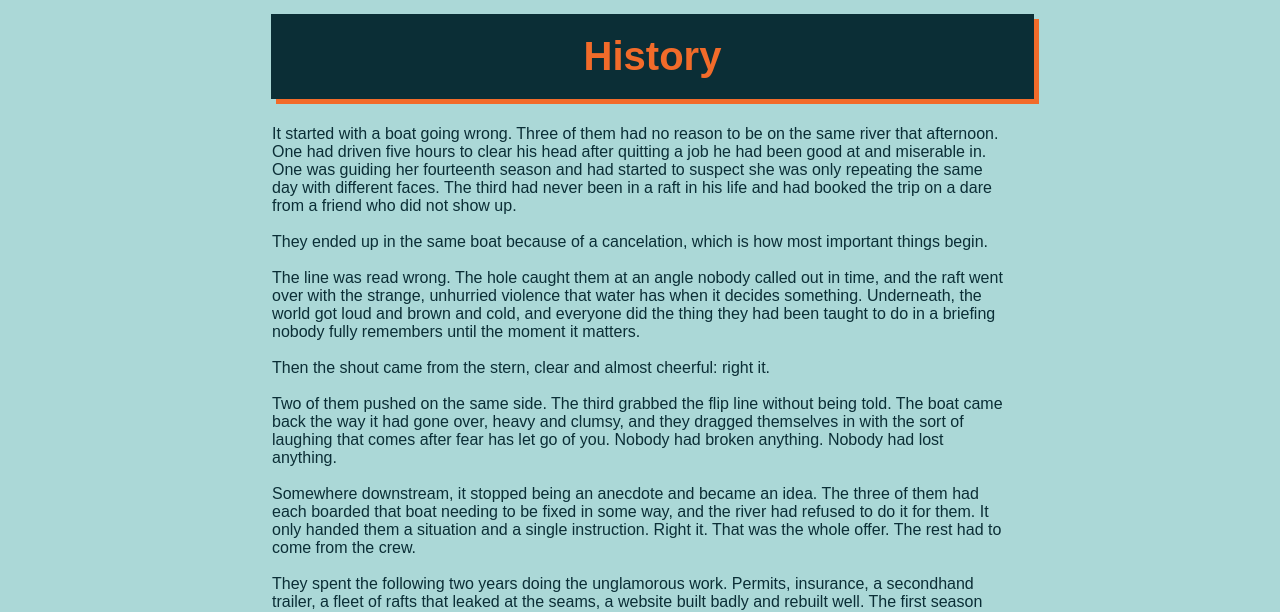
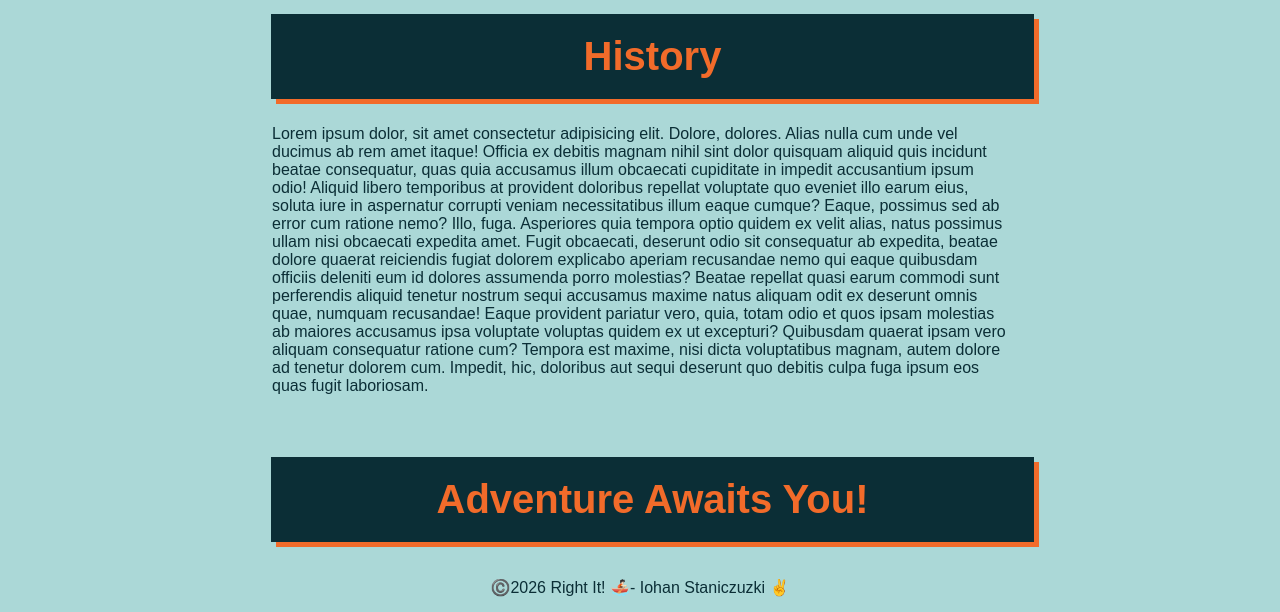
Before and after one commit to iomapasta14/wdd130, a plain HTML site: page wwr/about.html in a window 1280 px wide. Shown: the part 824-1436 px from the top of the page. Drawn offline with Linux system fonts and the light colour scheme.

Commit message:
W03 Assignment Fixing

```diff
--- a/wwr/about.html
+++ b/wwr/about.html
@@ -4,15 +4,15 @@
 <head>
     <meta charset="UTF-8">
     <meta name="viewport" content="width=device-width, initial-scale=1.0">
-    <meta name="description" content="Meet Right It, the WWR Company: how our passion for rafting began and what sets us apart on the river.">
+    <meta name="description" content="Meet 'Right It!': how our passion for rafting began and what sets us apart on the river.">
     <meta name="author" content="Iohan Staniczuzki">
     <link rel="stylesheet" href="styles/rafting.css">
-    <title>Right It! - About Us</title>
+    <title>About Us | Right It!</title>
 </head>
 
 <body>
     <header>
-        <img src="images/wwrlogo.jpg" alt="WWR Logo">
+        <img src="images/wwrlogo.jpg" alt="Rafting boat compass">
         <nav>
             <ul>
                 <li><a href="index.html">Home</a></li>
@@ -26,7 +26,7 @@
     <main>
         <div class="hero">
             <img src="images/herobackground.jpg" alt="rafting background">
-            <h1>Right It! - The WWR Company</h1>
+            <h1>Right It!</h1>
 
             <article>
                 <img src="images/happyworker.jpg" alt="Happy Employee" width="400">
@@ -39,23 +39,8 @@
 
         <section>
             <h2>History</h2>
-            <p>It started with a boat going wrong.
-                Three of them had no reason to be on the same river that afternoon. One had driven five hours to clear his head after quitting a job he had been good at and miserable in. One was guiding her fourteenth season and had started to suspect she was only repeating the same day with different faces. The third had never been in a raft in his life and had booked the trip on a dare from a friend who did not show up.
-                <br><br>
-                They ended up in the same boat because of a cancelation, which is how most important things begin.
-                <br><br>
-                The line was read wrong. The hole caught them at an angle nobody called out in time, and the raft went over with the strange, unhurried violence that water has when it decides something. Underneath, the world got loud and brown and cold, and everyone did the thing they had been taught to do in a briefing nobody fully remembers until the moment it matters.
-                <br><br>
-                Then the shout came from the stern, clear and almost cheerful: right it.
-                <br><br>
-                Two of them pushed on the same side. The third grabbed the flip line without being told. The boat came back the way it had gone over, heavy and clumsy, and they dragged themselves in with the sort of laughing that comes after fear has let go of you. Nobody had broken anything. Nobody had lost anything.
-                <br><br>
-                Somewhere downstream, it stopped being an anecdote and became an idea. The three of them had each boarded that boat needing to be fixed in some way, and the river had refused to do it for them. It only handed them a situation and a single instruction. Right it. That was the whole offer. The rest had to come from the crew.
-                <br><br>
-                They spent the following two years doing the unglamorous work. Permits, insurance, a secondhand trailer, a fleet of rafts that leaked at the seams, a website built badly and rebuilt well. The first season was twelve guests. The second was two hundred and forty. Somewhere in there they stopped talking about a rafting company and started talking about the only thing they actually knew how to teach, which was that a crew that gets flipped does not have to be a crew that gets rescued.
-                <br><br>
-                The name stuck because the instruction did. Nine seasons later, every guide on the river still ends the safety briefing the same way, and every crew still hears it from the stern before the boat pushes off. It is not a promise that nothing goes wrong. It is a promise about what happens next.
-            </p>
+            <p>Lorem ipsum dolor, sit amet consectetur adipisicing elit. Dolore, dolores. Alias nulla cum unde vel ducimus ab rem amet itaque! Officia ex debitis magnam nihil sint dolor quisquam aliquid quis incidunt beatae consequatur, quas quia accusamus illum obcaecati cupiditate in impedit accusantium ipsum odio! Aliquid libero temporibus at provident doloribus repellat voluptate quo eveniet illo earum eius, soluta iure in aspernatur corrupti veniam necessitatibus illum eaque cumque? Eaque, possimus sed ab error cum ratione nemo? Illo, fuga. Asperiores quia tempora optio quidem ex velit alias, natus possimus ullam nisi obcaecati expedita amet. Fugit obcaecati, deserunt odio sit consequatur ab expedita, beatae dolore quaerat reiciendis fugiat dolorem explicabo aperiam recusandae nemo qui eaque quibusdam officiis deleniti eum id dolores assumenda porro molestias? Beatae repellat quasi earum commodi sunt perferendis aliquid tenetur nostrum sequi accusamus maxime natus aliquam odit ex deserunt omnis quae, numquam recusandae! Eaque provident pariatur vero, quia, totam odio et quos ipsam molestias ab maiores accusamus ipsa voluptate voluptas quidem ex ut excepturi? Quibusdam quaerat ipsam vero aliquam consequatur ratione cum? Tempora est maxime, nisi dicta voluptatibus magnam, autem dolore ad tenetur dolorem cum. Impedit, hic, doloribus aut sequi deserunt quo debitis culpa fuga ipsum eos quas fugit laboriosam.</p>
+
         </section>
 
         <section>
@@ -65,7 +50,7 @@
     </main>
 
     <footer>
-        <p>©️2026 Right It! - The WWR Company 🚣🏻- Iohan Staniczuzki ✌️</p>
+        <p>©️2026 Right It! 🚣🏻- Iohan Staniczuzki ✌️</p>
         <nav class="socialmedia">
             <a href="https://facebook.com"><img src="images/facebook-square.svg" alt="Facebook Icon" width="30"></a>
             <a href="https://linkedin.com"><img src="images/linkedin-square.svg" alt="Linkedin Icon" width="30"></a>
```
